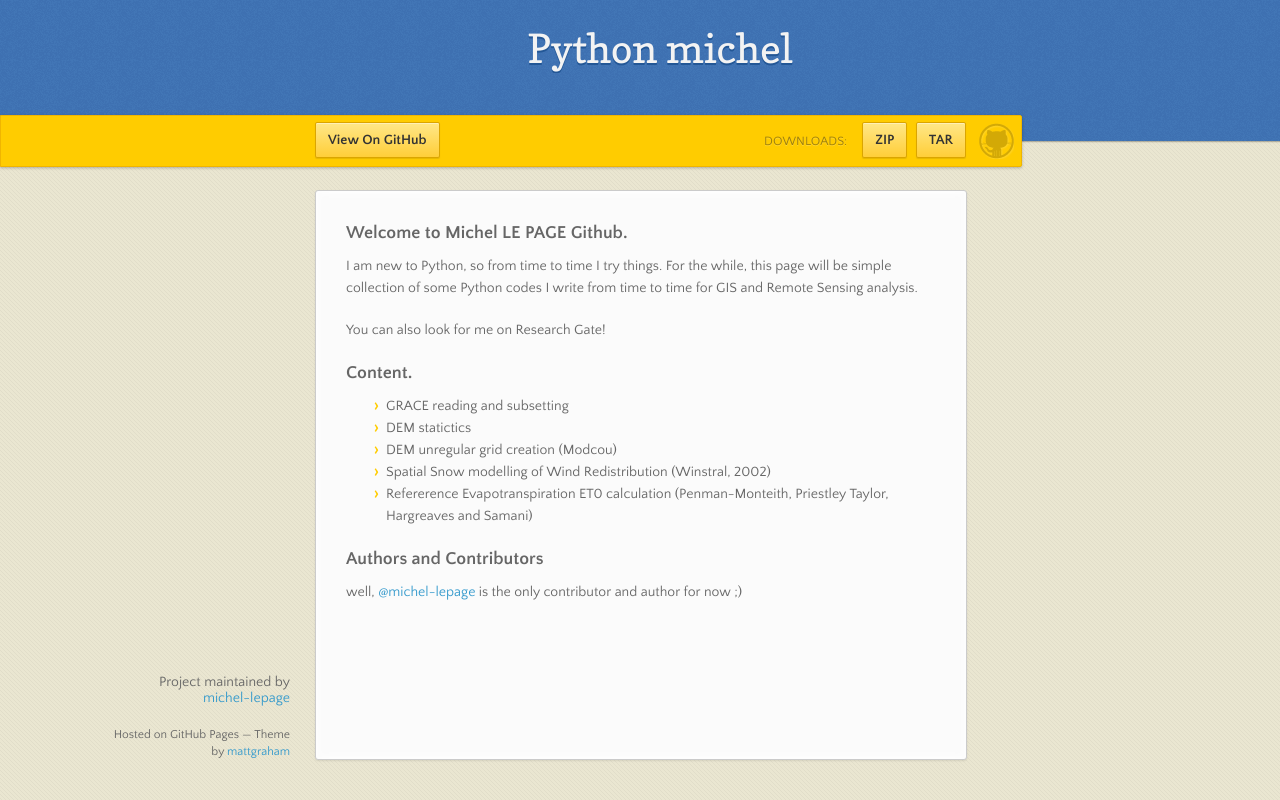
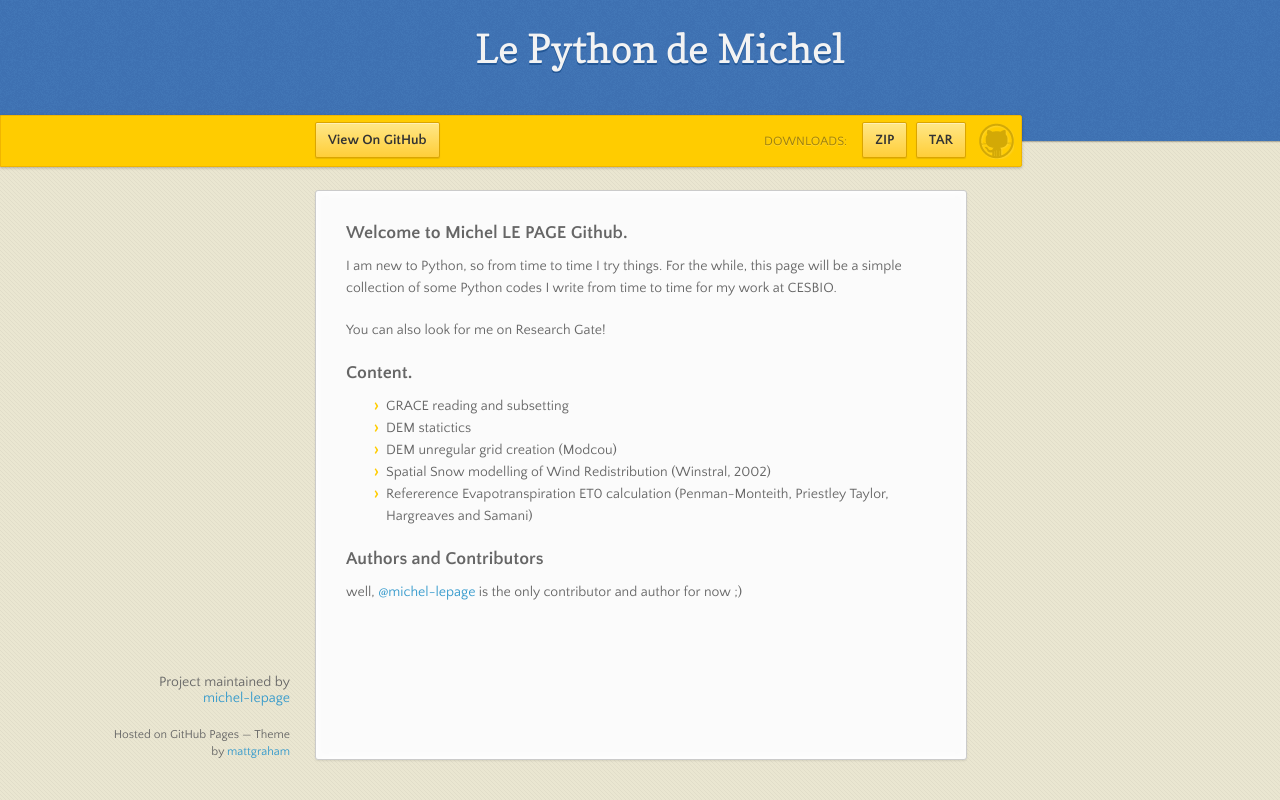
Before and after one commit to michel-lepage/Python_Michel, a plain HTML site: page index.html in a window 1280 px wide. Drawn offline with nearby package versions, Linux system fonts and the light colour scheme.

```diff
--- a/index.html
+++ b/index.html
@@ -3,7 +3,7 @@
   <head>
     <meta charset="utf-8">
     <meta http-equiv="X-UA-Compatible" content="chrome=1">
-    <title>Python michel by michel-lepage</title>
+    <title>Le Python de Michel by michel-lepage</title>
     <link rel="stylesheet" href="stylesheets/styles.css">
     <link rel="stylesheet" href="stylesheets/pygment_trac.css">
     <script src="https://ajax.googleapis.com/ajax/libs/jquery/1.7.1/jquery.min.js"></script>
@@ -17,7 +17,7 @@
   <body>
 
       <header>
-        <h1>Python michel</h1>
+        <h1>Le Python de Michel</h1>
         <p></p>
       </header>
 
@@ -43,7 +43,7 @@
 <a name="welcome-to-michel-le-page-github" class="anchor" href="#welcome-to-michel-le-page-github"><span class="octicon octicon-link"></span></a>Welcome to Michel LE PAGE Github.</h3>
 
 <p>I am new to Python, so from time to time I try things.
-For the while, this page will be simple collection of some Python codes I write from time to time for GIS and Remote Sensing analysis.</p>
+For the while, this page will be a simple collection of some Python codes I write from time to time for my work at CESBIO.</p>
 
 <p>You can also look for me on Research Gate!</p>
 
--- a/params.json
+++ b/params.json
@@ -1 +1 @@
-{"name":"Python michel","tagline":"","body":"### Welcome to Michel LE PAGE Github.\r\nI am new to Python, so from time to time I try things.\r\nFor the while, this page will be simple collection of some Python codes I write from time to time for GIS and Remote Sensing analysis.\r\n\r\nYou can also look for me on Research Gate!\r\n\r\n### Content.\r\n\r\n* GRACE reading and subsetting\r\n* DEM statictics\r\n* DEM unregular grid creation (Modcou)\r\n* Spatial Snow modelling of Wind Redistribution (Winstral, 2002)\r\n* Refererence Evapotranspiration ET0 calculation (Penman-Monteith, Priestley Taylor, Hargreaves and Samani)\r\n\r\n### Authors and Contributors\r\nwell, @michel-lepage is the only contributor and author for now  ;)\r\n\r\n\r\n","google":"","note":"Don't delete this file! It's used internally to help with page regeneration."}
+{"name":"Le Python de Michel","tagline":"","body":"### Welcome to Michel LE PAGE Github.\r\nI am new to Python, so from time to time I try things.\r\nFor the while, this page will be a simple collection of some Python codes I write from time to time for my work at CESBIO.\r\n\r\nYou can also look for me on Research Gate!\r\n\r\n### Content.\r\n\r\n* GRACE reading and subsetting\r\n* DEM statictics\r\n* DEM unregular grid creation (Modcou)\r\n* Spatial Snow modelling of Wind Redistribution (Winstral, 2002)\r\n* Refererence Evapotranspiration ET0 calculation (Penman-Monteith, Priestley Taylor, Hargreaves and Samani)\r\n\r\n### Authors and Contributors\r\nwell, @michel-lepage is the only contributor and author for now  ;)\r\n\r\n\r\n","google":"","note":"Don't delete this file! It's used internally to help with page regeneration."}
```
